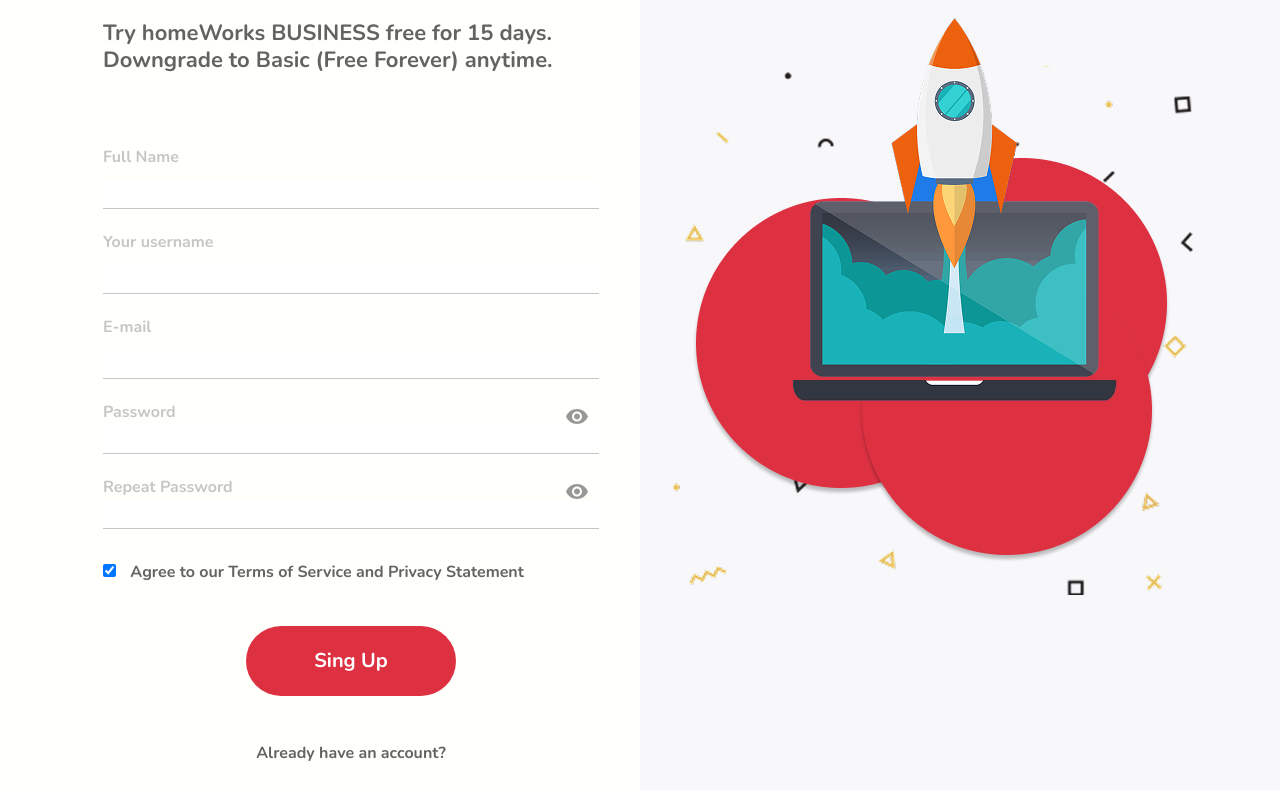
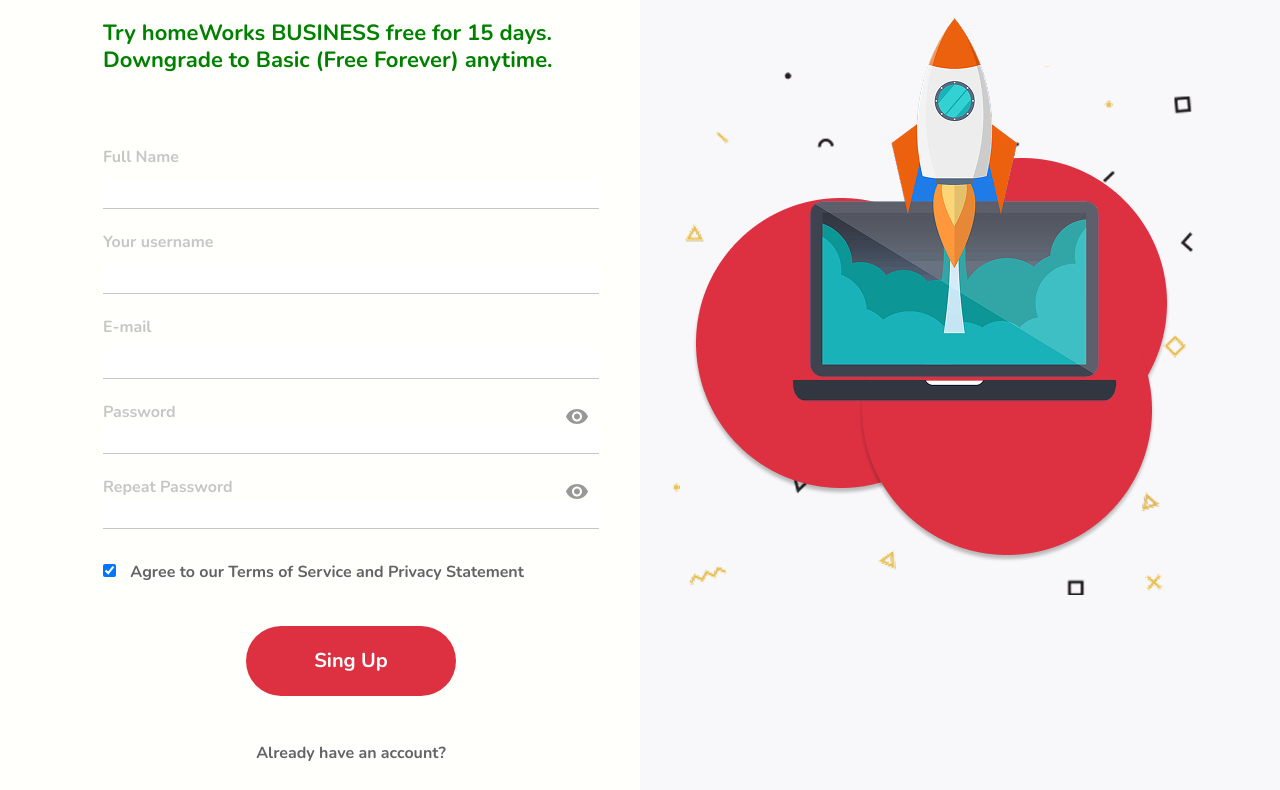
Before and after one commit to ElenaDanilova1313/Registration_page, a website: page index.html in a window 1280 px wide. Shown: the part 259-1049 px from the top of the page. Drawn offline with Linux system fonts and the light colour scheme.

Commit message:
added file doc2.docx

```diff
--- a/css/styles.css
+++ b/css/styles.css
@@ -59,7 +59,7 @@
     max-width: 496px;
     font-size: 22px;
     line-height: 27px;
-    color: #636363;
+    color: green; /*#636363;*/
     margin-bottom: 70px;
 }
 
```
Also changed, not shown: 3 other files.
